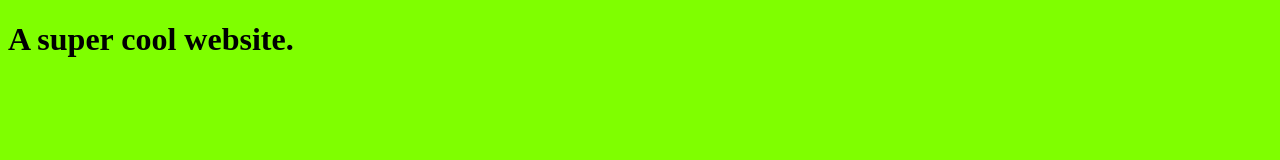
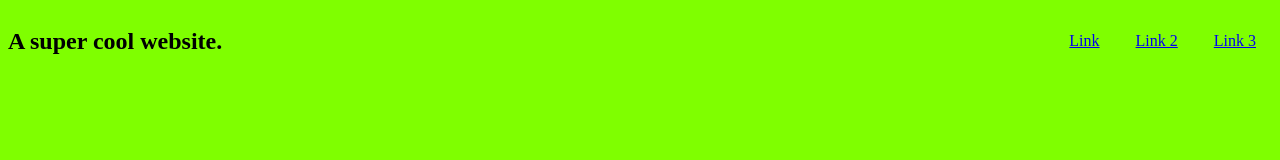
Before and after one commit to rarceneaux/flexbox-intro-1, a plain HTML site: page index.html in a window 1280 px wide. Drawn offline with Linux system fonts and the light colour scheme.

Commit message:
snazzy navbar

```diff
--- a/index.html
+++ b/index.html
@@ -8,7 +8,15 @@
   <link rel="stylesheet" href="main.css">
 </head>
 <body>
-  <h1>A super cool website.</h1>
+  <nav>
+    <h1>A super cool website.</h1>
+    <div class="link-container">
+      <a href="/">Link</a>
+      <a href="/">Link 2</a>
+      <a href="/">Link 3</a>
+    </div>
+  </nav>
+
   <script src="main.js"></script>
 </body>
 </html>
--- a/main.css
+++ b/main.css
@@ -1,3 +1,13 @@
 body {
   background-color: chartreuse;
 }
+
+nav {
+  display: flex;
+  justify-content: space-between;
+  align-items: center;
+}
+
+.link-container a {
+  margin: 1em;
+}
```
